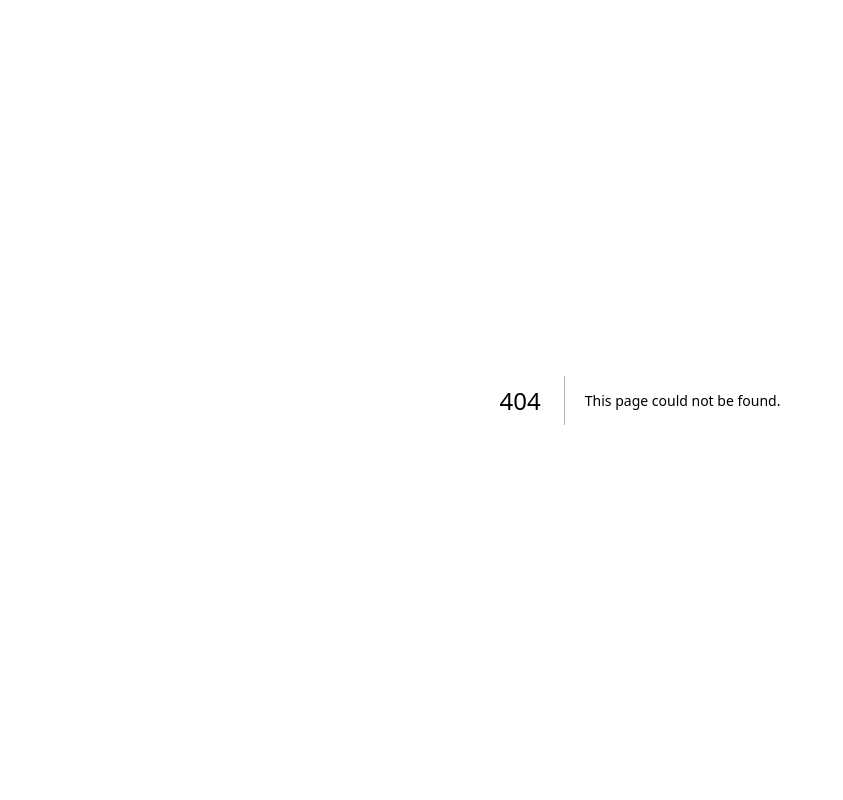
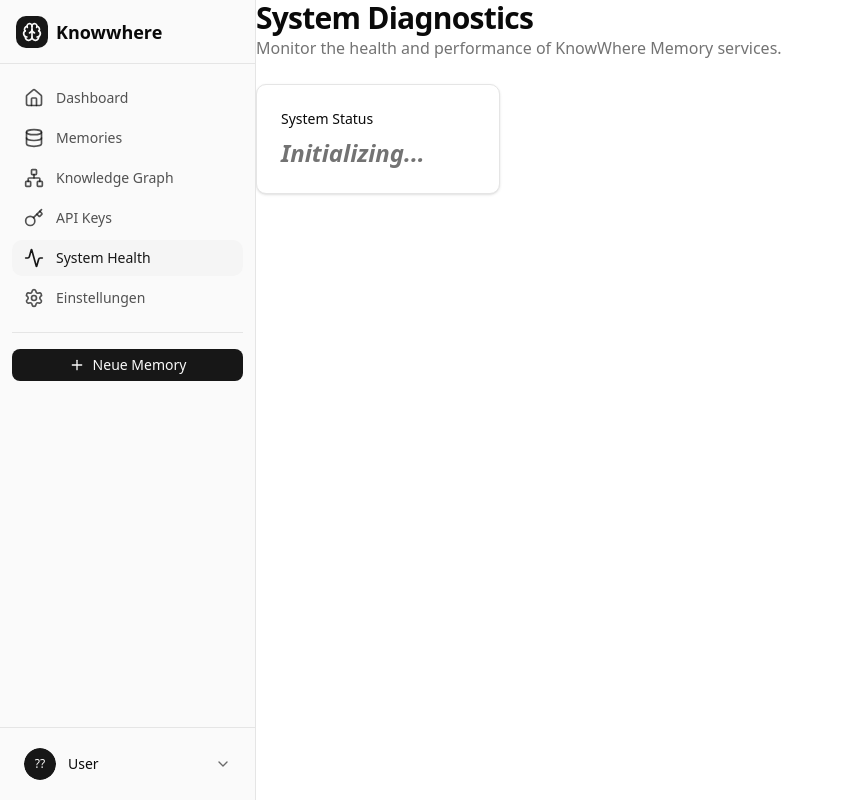
Before and after one commit to Jind0la/KnowWhere-MCP-Server, a Next.js app in the folder frontend/: page /dashboard/diagnostics in a window 1280 px wide. Before the commit this address had no page. Shown: the whole page, without its empty margins (0-843 px from the left). Built offline with nearby package versions, Linux system fonts and the light colour scheme; no server answers.

Commit message:
feat(ui): Create Dashboard Layout Structure for Diagnostics

```diff
--- /dev/null
+++ b/frontend/src/app/(dashboard)/dashboard/diagnostics/page.tsx
@@ -0,0 +1,29 @@
+import { Metadata } from "next";
+
+export const metadata: Metadata = {
+  title: "System Diagnostics | KnowWhere",
+  description: "Monitor system health and service status.",
+};
+
+export default function DiagnosticsPage() {
+  return (
+    <div className="space-y-6">
+      <div>
+        <h1 className="text-3xl font-bold tracking-tight">System Diagnostics</h1>
+        <p className="text-muted-foreground">
+          Monitor the health and performance of KnowWhere Memory services.
+        </p>
+      </div>
+
+      <div className="grid gap-4 md:grid-cols-2 lg:grid-cols-4">
+        {/* Placeholder for health cards */}
+        <div className="rounded-lg border bg-card p-6 shadow-sm">
+          <div className="flex items-center justify-between space-y-0 pb-2">
+            <h3 className="text-sm font-medium">System Status</h3>
+          </div>
+          <div className="text-2xl font-bold text-muted-foreground italic">Initializing...</div>
+        </div>
+      </div>
+    </div>
+  );
+}
--- a/frontend/src/app/(dashboard)/layout.tsx
+++ b/frontend/src/app/(dashboard)/layout.tsx
@@ -16,6 +16,7 @@ import {
   X,
   ChevronDown,
   Plus,
+  Activity,
 } from "lucide-react";
 import { Button } from "@/components/ui/button";
 import {
@@ -37,6 +38,7 @@ const navigation = [
   { name: "Memories", href: "/dashboard/memories", icon: Database },
   { name: "Knowledge Graph", href: "/dashboard/graph", icon: Network },
   { name: "API Keys", href: "/dashboard/api-keys", icon: Key },
+  { name: "System Health", href: "/dashboard/diagnostics", icon: Activity },
   { name: "Einstellungen", href: "/dashboard/settings", icon: Settings },
 ];
 
```
